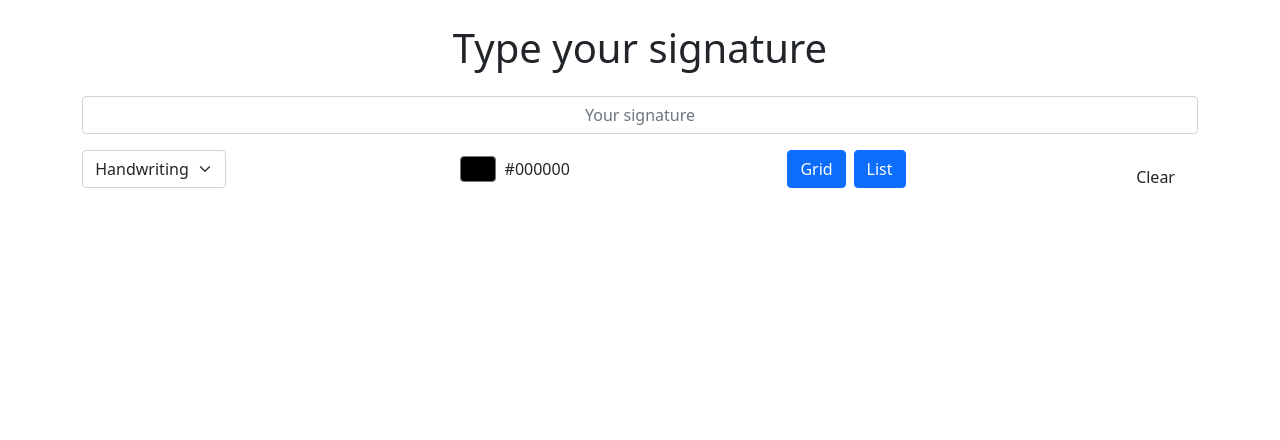
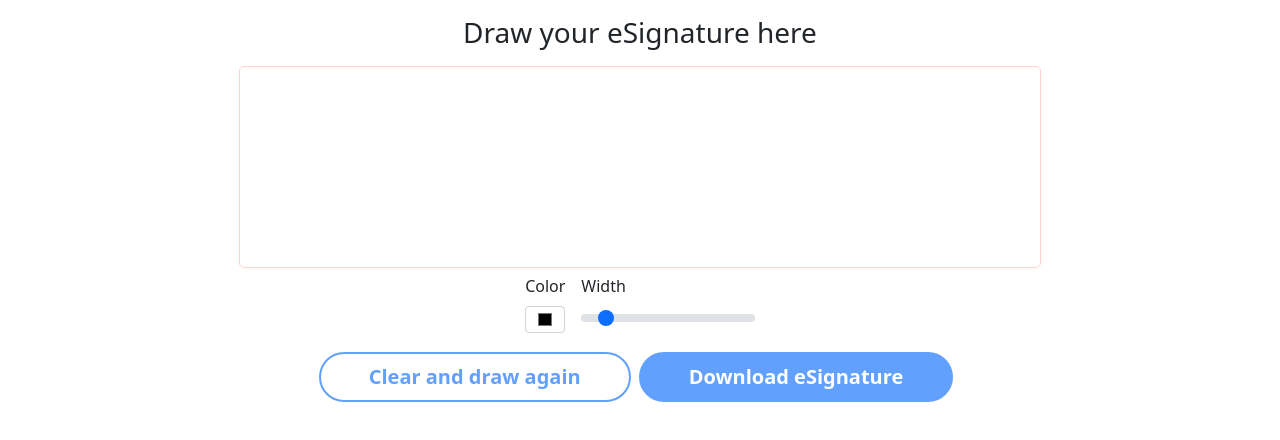
Before and after one commit to j5b4y3r/signature-generator, a React (Vite) app: page /online-signature/type in a window 1280 px wide. Shown: the top 440 px of the page. Built offline with nearby package versions, Linux system fonts and the light colour scheme; a web font is replaced by a local one.

Commit message:
ui upgrade

```diff
--- a/src/App.jsx
+++ b/src/App.jsx
@@ -12,8 +12,8 @@ function App() {
             <Routes>
                 <Route path="/" element={<a href="/online-signature">Generate</a>} />
                 <Route path="/online-signature" element={<SignatureGenerator />} />
-                <Route path="/online-signature/draw" element={<Draw />} />
-                <Route path="/online-signature/type" element={<Type />} />
+                <Route path="/online-signature/draw" element={<Type />} />
+                <Route path="/online-signature/type" element={<Draw />} />
                 <Route path="/test" element={<DrawingPad />} />
             </Routes>
         </BrowserRouter>
--- a/src/components/draw_signature/draw.jsx
+++ b/src/components/draw_signature/draw.jsx
@@ -1,37 +1,39 @@
 import React, { useState, useRef } from 'react';
 import SignatureCanvas from "../../lib/rsc/index.jsx";
-
 
 const Draw = () => {
     const canvasRef = useRef(null);
     const [lineColor, setLineColor] = useState('#000000');
-    const [brushWidth, setBrushWidth] = useState(3); // Initial brush width
+    const [brushWidth, setBrushWidth] = useState(3);
+    const [hasDrawn, setHasDrawn] = useState(false);
 
     const clearCanvas = () => {
         canvasRef.current.clear();
+        setHasDrawn(false); // Reset hasDrawn state after clearing
     };
 
     const downloadSignature = () => {
         const downloadLink = document.createElement('a');
-        downloadLink.download = 'signature.png';  // Set the filename for the downloaded image
-        downloadLink.href = canvasRef.current.getTrimmedCanvas().toDataURL("image/png"); // Get the data URL with base64 encoding of the canvas content
-        downloadLink.click();  // Trigger the download of the image
+        downloadLink.download = 'signature.png';
+        downloadLink.href = canvasRef.current.getTrimmedCanvas().toDataURL("image/png");
+        downloadLink.click();
     };
 
     return (
         <div className="container d-flex flex-column align-items-center">
             <h3 className="text-center my-3">Draw your eSignature here</h3>
-            <div className="signature-canvas-container border-2 border-danger">
+            <div className="signature-canvas-container border-1 border-danger rounded">
                 <SignatureCanvas
                     ref={canvasRef}
                     penColor={lineColor}
                     minWidth={0.1}
                     maxWidth={brushWidth}
                     dotSize={brushWidth}
-                    throttle={5}
-                    velocityFilterWeight={0.03}
+                    throttle={16}
+                    velocityFilterWeight={0.003}
+                    onBegin={() => setHasDrawn(true)} // Set hasDrawn state when drawing starts
                     canvasProps={{
-                        width: window.innerWidth > 500 ? "800" : "400",
+                        width: window.innerWidth > 800 ? "800" : window.innerWidth - 20,
                         height: 200,
                         className: 'sigCanvas'
                     }}
@@ -49,7 +51,7 @@ const Draw = () => {
                 </div>
                 <div className="form-group mx-2">
                     <label className="form-label">Width</label>
-                    <input disabled={false}
+                    <input
                         type="range"
                         value={brushWidth}
                         onChange={(e) => setBrushWidth(e.target.value)}
@@ -59,13 +61,17 @@ const Draw = () => {
                     />
                 </div>
             </div>
-            <div className="d-flex justify-content-center mt-3">
-                <button className="btn btn-outline-primary me-2" onClick={clearCanvas}>
-                    Clear and draw again
-                </button>
-                <button className="btn btn-primary" onClick={downloadSignature}>
-                    Download eSignature
-                </button>
+            <div className="container">
+                <div className="row justify-content-center">
+                    <div className="col-md-4 m-2 w-100 text-center">
+                        <button disabled={!hasDrawn} className="btn btn-outline-primary px-5 me-2 mt-2 p-2 fw-bold fs-5 border-2 rounded-pill" onClick={clearCanvas}>
+                            Clear and draw again
+                        </button>
+                        <button disabled={!hasDrawn} className="btn btn-primary p-2 px-5 me-2 mt-2 fw-bold fs-5 border-2 rounded-pill" onClick={downloadSignature}>
+                            Download eSignature
+                        </button>
+                    </div>
+                </div>
             </div>
         </div>
     );
--- a/src/components/type_signature/type.jsx
+++ b/src/components/type_signature/type.jsx
@@ -47,6 +47,7 @@ const Type = () => {
             'Thasadith'
         ]
     };
+    const [dList, setDList] = useState(false);
 
     const handleStyleChange = (e) => {
         setSelectedStyle(e.target.value);
@@ -73,18 +74,18 @@ const Type = () => {
             <div className="row">
                 <div className="col-12">
                     <div className="d-flex flex-row justify-content-center align-items-center">
-                        <div className="col-12">
+                        <div className="row-cols-auto">
                             <h1 className="text-center my-4">Type your signature</h1>
-                            <div className=" mb-3 w-100">
+                            <div className="mb-3 w-100">
                                 <input
                                     type="text"
-                                    className="form-control text-center"
+                                    className="form-control p-2 text-center rounded-pill"
                                     value={signature}
                                     onChange={(e) => setSignature(e.target.value)}
                                     placeholder="Your signature"
                                 />
                             </div>
-                            <div className="d-flex justify-content-between mb-3 w-100">
+                            <div className="d-flex justify-content-between w-100">
                                 <div className="mb-3 d-flex justify-content-between">
                                     <div style={{marginRight: '10px'}} className="text-center">
                                         <select
@@ -92,8 +93,10 @@ const Type = () => {
                                             value={selectedStyle}
                                             onChange={handleStyleChange}
                                         >
-                                            <option key="0" className="btn bg-info" value="handwriting">Handwriting</option>
-                                            <option key="1" className="btn bg-info" value="sans_sarif">Sans Serif</option>
+                                            <option key="0" className="btn bg-info" value="handwriting">Handwriting
+                                            </option>
+                                            <option key="1" className="btn bg-info" value="sans_sarif">Sans Serif
+                                            </option>
                                         </select>
                                     </div>
                                 </div>
@@ -111,40 +114,52 @@ const Type = () => {
                                         <p style={{marginLeft: "3px"}} className="text-center">{color}</p>
                                     </div>
                                 </div>
-                                <div>
-                                    <button className="btn btn-primary me-2">Grid</button>
-                                    <button className="btn btn-primary">List</button>
+                                <div className="ms-3 d-none d-sm-block">
+                                    <button disabled={!dList} onClick={() => setDList(false)} className="btn btn-primary me-2">
+                                        <i className="bi bi-grid-3x3-gap"></i>
+                                        Grid
+                                    </button>
+                                    <button disabled={dList} onClick={() => setDList(true)} className="btn btn-primary">
+                                        <i className="bi bi-list"></i>
+                                        List
+                                    </button>
                                 </div>
-                                <button className="btn" style={{
-                                    marginRight: '10px',
-                                    paddingBottom: "0",
-                                    paddingTop: '0',
-                                }} onClick={() => setSignature('')}>Clear
+                                <div className="text-center">
+                                    <button className="btn ms-2 p-2" onClick={() => setSignature('')}>
+                                        Clear
                                     </button>
                                 </div>
                             </div>
                         </div>
+                    </div>
 
-                    <div className="row">
+
+                    <div className={dList ? 'list-group w-100' : 'row'}>
                         {selectedStyle === 'handwriting' ?
                             styles.handwriting.map((style, index) => (
                                 signature !== '' &&
-                                <div key={index} className="col-md-4 mb-3">
+                                <div key={index} className={dList ? 'list-group-item border-0' : 'col-md-4 mb-3'}>
                                     <div className="card">
                                         <div className="card-body">
                                             <span className="card-title">{style}</span>
+                                            <div
+                                                className={dList ? "d-flex justify-content-between align-items-center" : "text-center"}>
                                                 <article aria-placeholder="Your signature will show here"
-                                                     className="card-text mb-5 mt-5 text-nowrap overflow-hidden" style={{
+                                                         className="card-text mb-5 mt-5 text-nowrap overflow-hidden"
+                                                         style={{
                                                              fontFamily: style,
                                                              color: color,
                                                              fontSize: `60px`,
                                                              textAlign: 'center',
+                                                             padding: "10px"
                                                          }}>
                                                     {signature.toLowerCase()}
                                                 </article>
                                                 <button onClick={() => handleDownload(style, color)}
-                                                    className="btn btn-info text-white w-100">Download Signature
+                                                        className="btn btn-primary  p-2 px-5 me-2 mt-2 fw-bolder fs-6 border-2 rounded-pill">Download
+                                                    Signature
                                                 </button>
+                                            </div>
                                         </div>
                                     </div>
                                 </div>
@@ -152,28 +167,35 @@ const Type = () => {
                             :
                             styles.sans_serif.map((style, index) => (
                                 signature !== '' &&
-                                <div key={index} className="col-md-4 mb-3">
+                                <div key={index} className={dList ? 'list-group-item border-0' : 'col-md-4 mb-3'}>
                                     <div className="card">
                                         <div className="card-body">
                                             <span className="card-title">{style}</span>
+                                            <div
+                                                className={dList ? "d-flex justify-content-between align-items-center" : "text-center"}>
                                                 <article aria-placeholder="Your signature will show here"
-                                                     className="card-text mb-5 mt-5 text-nowrap overflow-hidden" style={{
+                                                         className="card-text mb-5 mt-5 text-nowrap overflow-hidden"
+                                                         style={{
                                                              fontFamily: style,
                                                              color: color,
                                                              fontSize: `60px`,
-                                                    textAlign: 'center'
+                                                             textAlign: 'center',
+                                                             paddingLeft: "10px"
                                                          }}>
                                                     {signature.toLowerCase()}
                                                 </article>
                                                 <button onClick={() => handleDownload(style, color)}
-                                                        className="btn btn-info text-white w-100">Download Signature
+                                                        className="btn btn-primary  p-2 px-5 me-2 mt-2 fw-bold fs-5 border-2 rounded-pill">Download
+                                                    Signature
                                                 </button>
+                                            </div>
                                         </div>
                                     </div>
                                 </div>
                             ))
                         }
                     </div>
+
                 </div>
             </div>
         </div>
```
Also changed, not shown: src/assets/css/bootstrap.css. Lines whose indentation alone changed are shown as unchanged.
